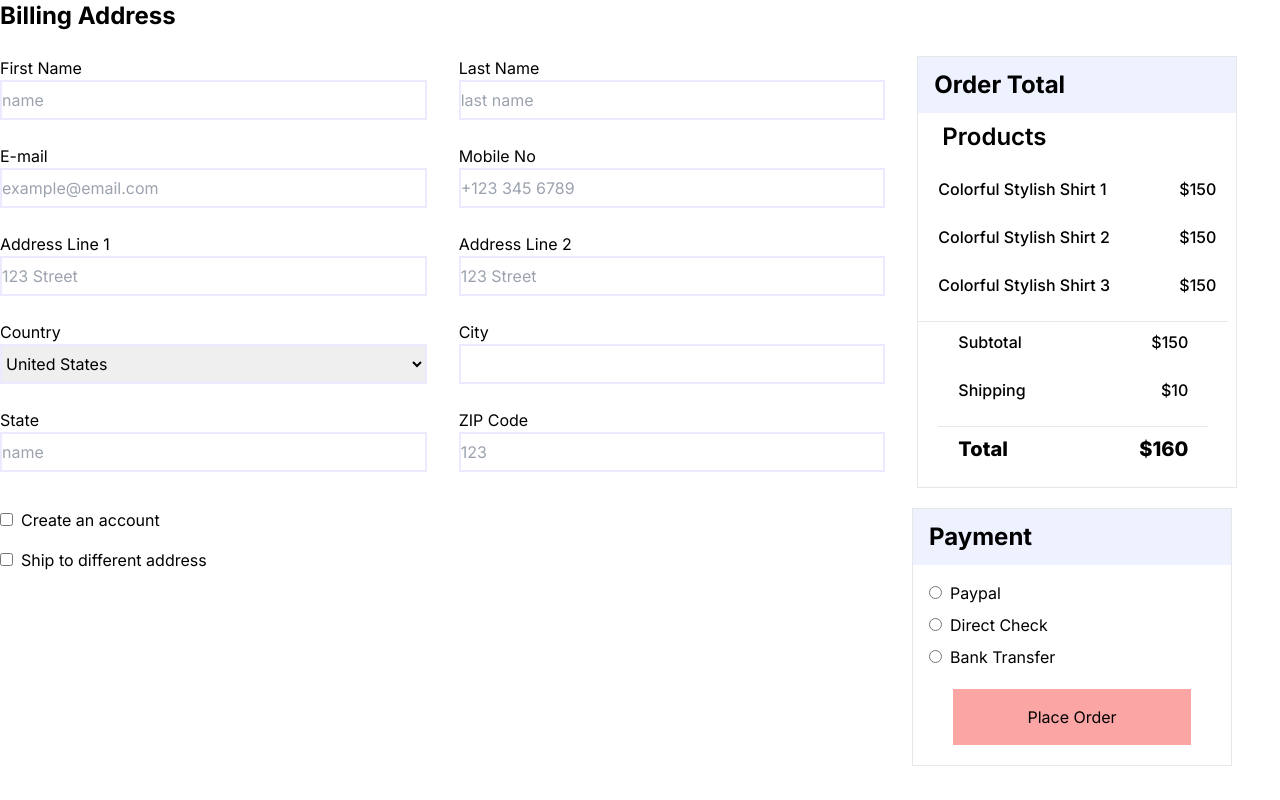
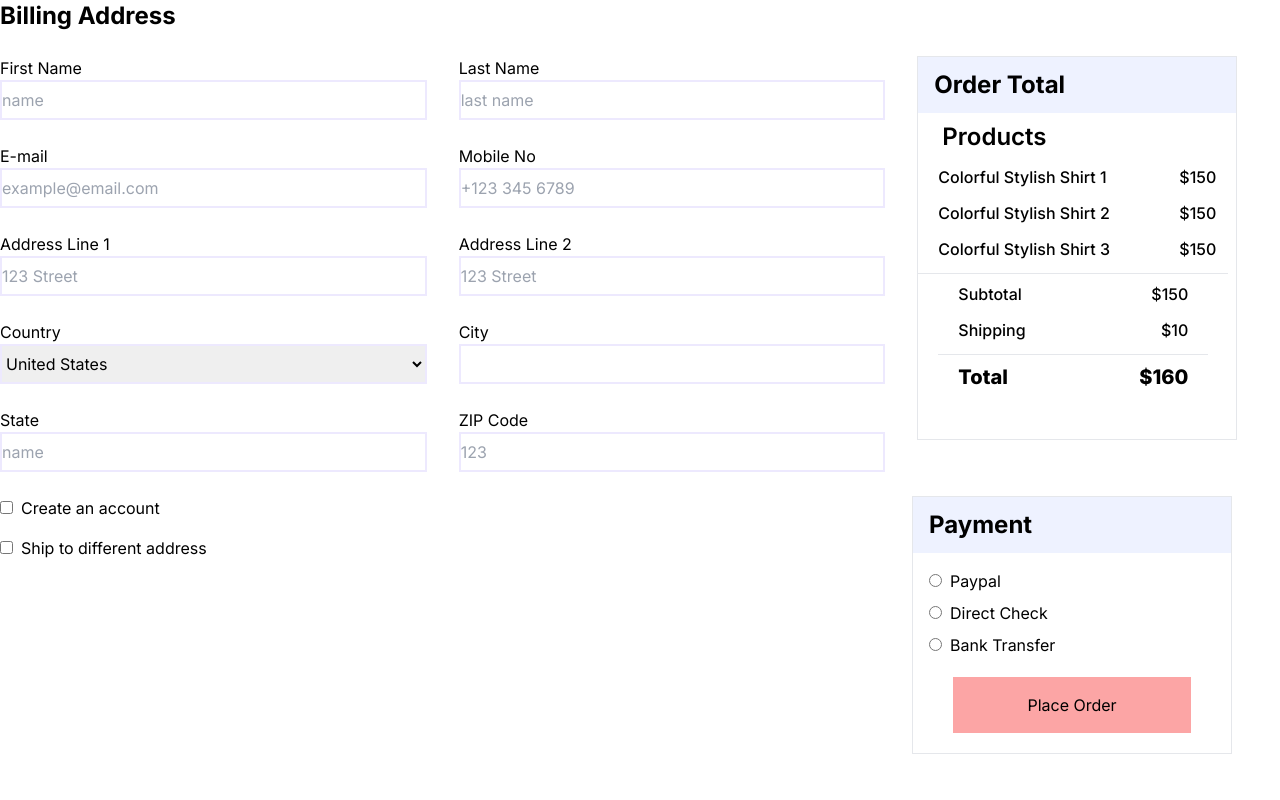
Before and after one commit to ASSPVReddy/ecommerce-project, a Next.js app: page /Components/CheckOut in a window 1280 px wide. Built offline with nearby package versions, Linux system fonts and the light colour scheme.

Commit message:
checkout created

```diff
--- a/src/app/Components/CheckOut/page.tsx
+++ b/src/app/Components/CheckOut/page.tsx
@@ -75,36 +75,36 @@ export default function CheckOut() {
                                 </div>
                             </div>
                         </div>
-                        <div className="border border-gray-200 mb-5 ml-8 w-1/4">
+                        <div className="border border-gray-200 mb-5 ml-8 w-1/4 h-96">
                             <div className="bg-indigo-50 w-full px-4 py-3">
                                 <h4 className="font-bold text-2xl">Order Total</h4>
                             </div>
                             <div className="pt-2">
-                                <h1 className="mb-6 ml-6 text-2xl font-semibold">Products</h1>
+                                <h1 className="mb-3 ml-6 text-2xl font-semibold">Products</h1>
 
-                                <div className="flex justify-between font-medium mb-6 px-5">
+                                <div className="flex justify-between font-medium mb-3 px-5">
                                     <h6>Colorful Stylish Shirt 1</h6>
                                     <h6>$150</h6>
                                 </div>
-                                <div className="flex justify-between font-medium mb-6 px-5">
+                                <div className="flex justify-between font-medium mb-3 px-5">
                                     <h6>Colorful Stylish Shirt 2</h6>
                                     <h6>$150</h6>
                                 </div>
-                                <div className="flex justify-between font-medium mb-6 px-5">
+                                <div className="flex justify-between font-medium mb-3 px-5">
                                     <h6>Colorful Stylish Shirt 3</h6>
                                     <h6>$150</h6>
                                 </div>
                                 <div className="border-t py-2 px-5 mr-2">
-                                    <div className="flex justify-between font-medium mb-6 px-5">
+                                    <div className="flex justify-between font-medium mb-3 px-5">
                                         <h6>Subtotal</h6>
                                         <h6>$150</h6>
                                     </div>
-                                    <div className="flex justify-between font-medium mb-6 px-5">
+                                    <div className="flex justify-between font-medium mb-3 px-5">
                                         <h6>Shipping</h6>
                                         <h6>$10</h6>
                                     </div>
                                     <div className="border-t py-2 px-5">
-                                        <div className="flex justify-between font-extrabold text-xl mb-2">
+                                        <div className="flex justify-between font-extrabold text-xl mb-3">
                                             <h5>Total</h5>
                                             <h5>$160</h5>
                                         </div>
@@ -116,7 +116,7 @@ export default function CheckOut() {
 
                     </div>
                 </form>
-                <div className="border border-gray-200 mb-5 float-right w-1/4 mr-12">
+                <div className="border border-gray-200 mb-3 float-right w-1/4 mr-12">
                     <div className="bg-indigo-50 w-full px-4 py-3">
                         <h4 className="font-bold text-2xl">Payment</h4>
                     </div>
```
